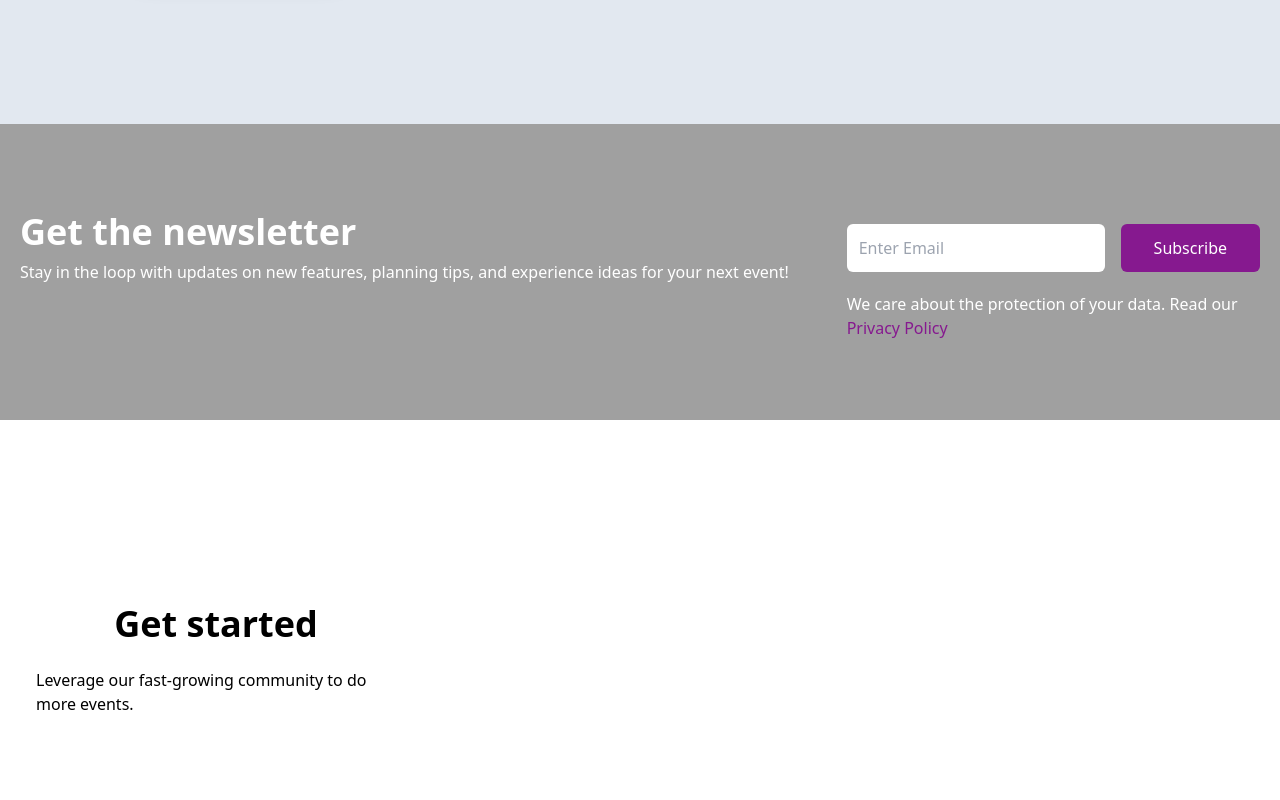
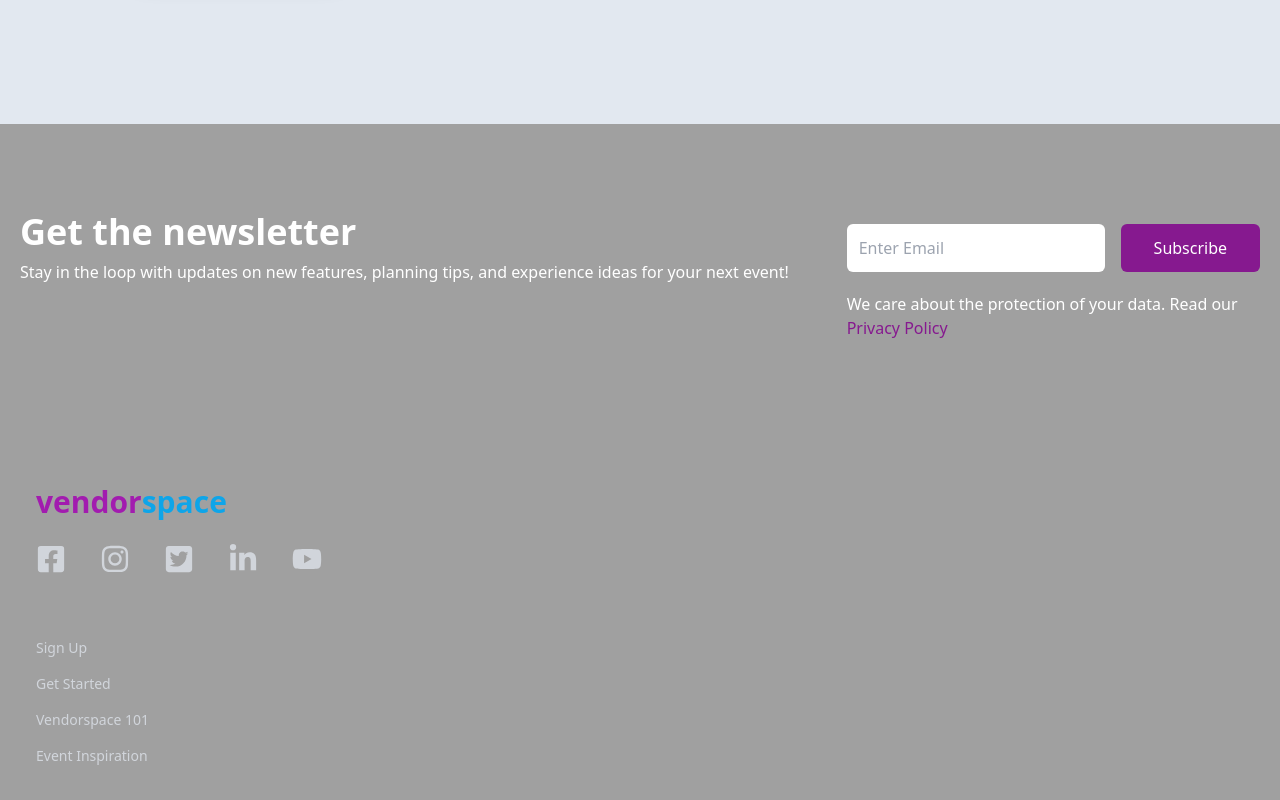
Before and after one commit to Mahmoud-Khalifa19/Vendorspace, a React (Create React App) app: page / in a window 1280 px wide. Shown: the part 1996-2796 px from the top of the page. Built offline with nearby package versions, Linux system fonts and the light colour scheme.

Commit message:
Updated project

```diff
--- a/src/App.js
+++ b/src/App.js
@@ -4,7 +4,9 @@ import Main from './components/Main';
 import Content from './components/Content';
 import Newsletter from './components/Newsletter';
 import Signup from './components/Signup';
-import Listings from './components/Listings';
+import Events from './components/Events';
+import Footer from './components/Footer';
+
 
 function App() {
   return (
@@ -14,7 +16,8 @@ function App() {
     <Content />
     <Newsletter />
     <Signup />
-    <Listings />
+    <Events />
+    <Footer />
     </div>
   );
 }
--- /dev/null
+++ b/src/components/Events.jsx
@@ -0,0 +1,11 @@
+import React from 'react'
+
+const Events = () => {
+  return (
+    <div>
+
+    </div>
+  )
+}
+
+export default Events;
--- /dev/null
+++ b/src/components/Footer.jsx
@@ -0,0 +1,39 @@
+import React from 'react'
+import {
+    FaFacebookSquare,
+    FaInstagram,
+    FaTwitterSquare,
+    FaLinkedinIn,
+    FaYoutube
+} from 'react-icons/fa'
+
+const Footer = () => {
+  return (
+    <div className="max-w-[1240px] mx-auto py-16 px-4 grid lg:grid-cols-3 gap-8 text-gray-300">
+      <div>
+      <h1 className="w-full text-3xl font-bold text-[#a21caf]">vendor<span className="text-[#0ea5e9] font-bold">
+    space</span>
+    </h1>
+    <div className="flex justify-between md:w-[75%] my-6">
+      <FaFacebookSquare size={30} />
+      <FaInstagram size={30} />
+      <FaTwitterSquare size={30} />
+      <FaLinkedinIn size={30} />
+      <FaYoutube size={30} />
+    </div>
+      </div>
+      <div className="lg:col-span-3 flex justify-between">
+      <div>
+        <ul>
+          <li className="py-2 text-sm">Sign Up</li>
+          <li className="py-2 text-sm">Get Started</li>
+          <li className="py-2 text-sm">Vendorspace 101</li>
+          <li className="py-2 text-sm">Event Inspiration</li>
+        </ul>
+        </div>
+      </div>
+    </div>
+  )
+}
+
+export default Footer;
--- a/src/components/Listings.jsx
+++ /dev/null
@@ -1,18 +0,0 @@
-import React from 'react'
-
-const Listings = () => {
-  return (
-    <div className="w-full py-[10rem] px-4 bg-white">
-    <div className="max-w-[1240px] mx-auto grid md:grid-cols-3 gap-8">
-    <div className='max-w-[1000px] mx-auto p-4 flex flex-col justify-center w-full h-full'>
-    <div className="w-full flex justify-center items-center flex-col mb-7">
-    <h1 className="md:text-4xl sm:text-3xl text-2xl font-bold py-2 flex justify-center items-center">Get started</h1>
-    <p className='py-4'>Leverage our fast-growing community to do more events.</p>
-    </div>
-    </div>
-    </div>
-    </div>
-  )
-}
-
-export default Listings
--- a/src/components/Navbar.jsx
+++ b/src/components/Navbar.jsx
@@ -41,14 +41,10 @@ const handleClick = () => setNav(!nav);
 
     {/*HandleClick */}
     <div onClick={handleClick} className="block md:hidden">
-    {!nav ? <AiOutlineClose size={20} /> : <AiOutlineMenu size={20} />}
+    {nav ? <AiOutlineClose size={20} /> : <AiOutlineMenu size={20} />}
 
      {/* Navbar Mobile menu */}
-     <ul
-     className={
-     !nav ? 'hidden' : 'absolute top-0 left-0 w-full h-screen bg-[#60A5FA] flex flex-col justify-center items-center'
-   }
-   >
+     <ul className={nav ? 'hidden' : 'absolute top-0 left-0 w-full h-screen bg-[#60A5FA] flex flex-col justify-center items-center'}>
      <li className='py-6 text-4xl'>
      <Link onClick={handleClick} to='home' smooth={true} duration={500}>
      Home
@@ -78,7 +74,7 @@ const handleClick = () => setNav(!nav);
      </ul>
 
 
-    <div className={!nav ? "fixed left-0 top-0 w-[60%] h-full border-r border-r-gray-900 ease-in-out duration-500" : "fixed left-[-100%"}>
+    <div className={nav ? "fixed left-0 top-0 w-[60%] h-full border-r border-r-gray-900 ease-in-out duration-500" : "fixed left-[-100%"}>
     <h1 className="w-full text-3xl font-bold text-[#f6f1f1] m-4">Vendorspace</h1>
     <ul className="uppercase p-4">
     <li className="p-4 border-b border-gray-600">Home</li>
```
